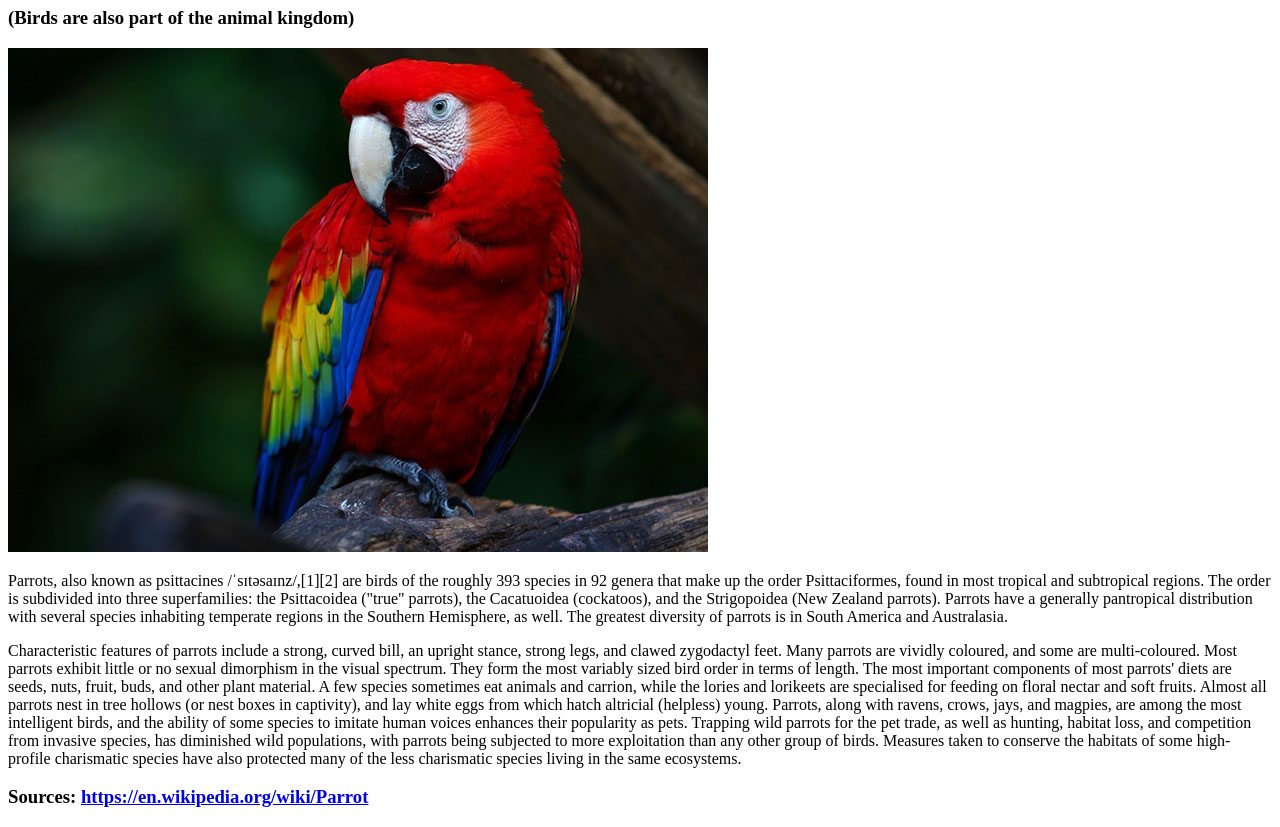
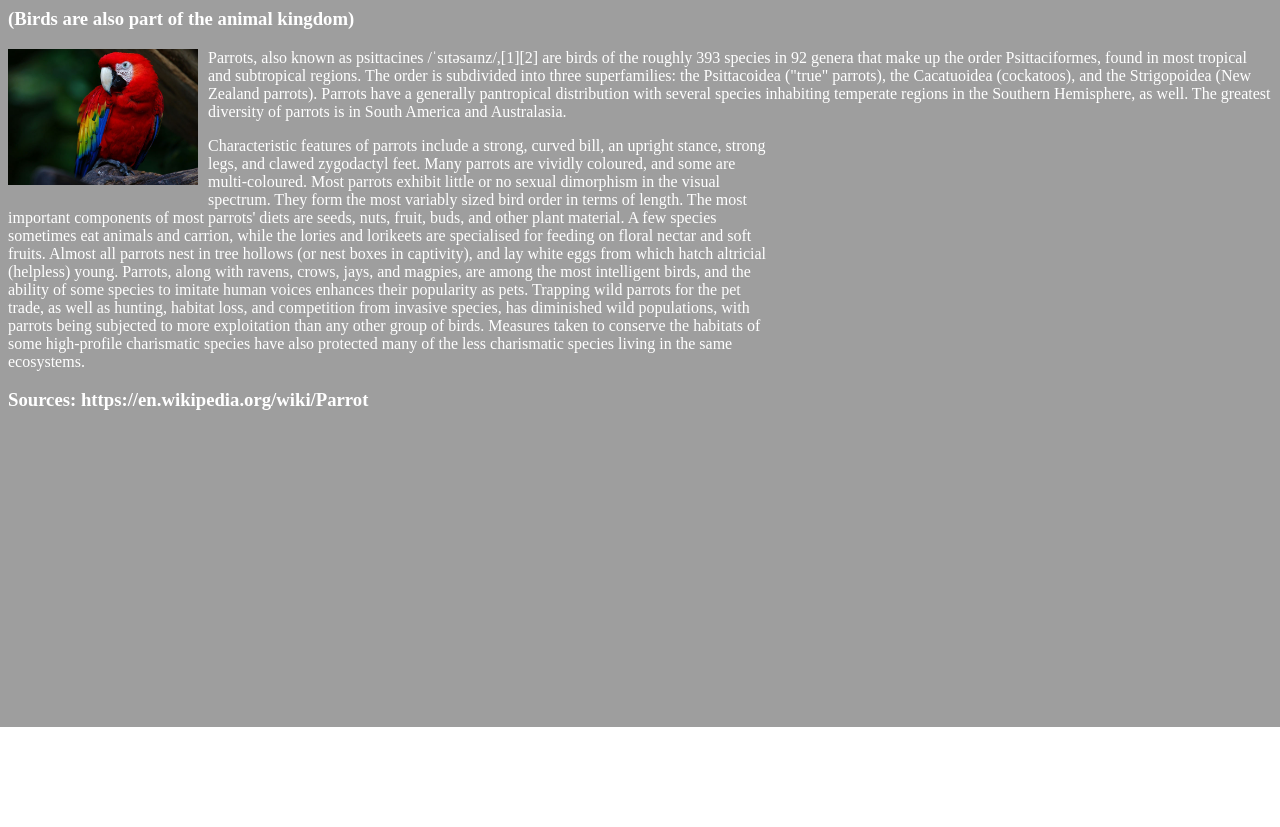
Before and after one commit to byronthe123/favorite_animal, a plain HTML site: page index.html in a window 1280 px wide. Shown: the part 73-900 px from the top of the page. After the commit the page ends 800 px from the top, so only its background shows below. Drawn offline with Linux system fonts and the light colour scheme; the site is published under a folder, as on GitHub Pages, so addresses that start at the root find nothing.

Commit message:
path change 2

```diff
--- a/index.html
+++ b/index.html
@@ -2,7 +2,7 @@
 <html>
     <head>
         <title>Favorite Animal</title>
-        <link rel='stylesheet' href='/styles/style.css'>
+        <link rel='stylesheet' href='styles/style.css'>
     </head>
     <body>
         <header>
```
